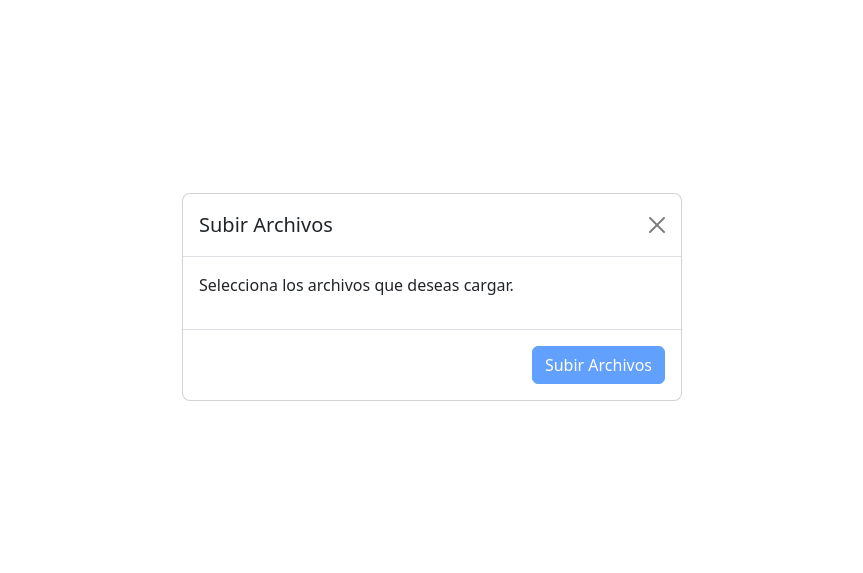
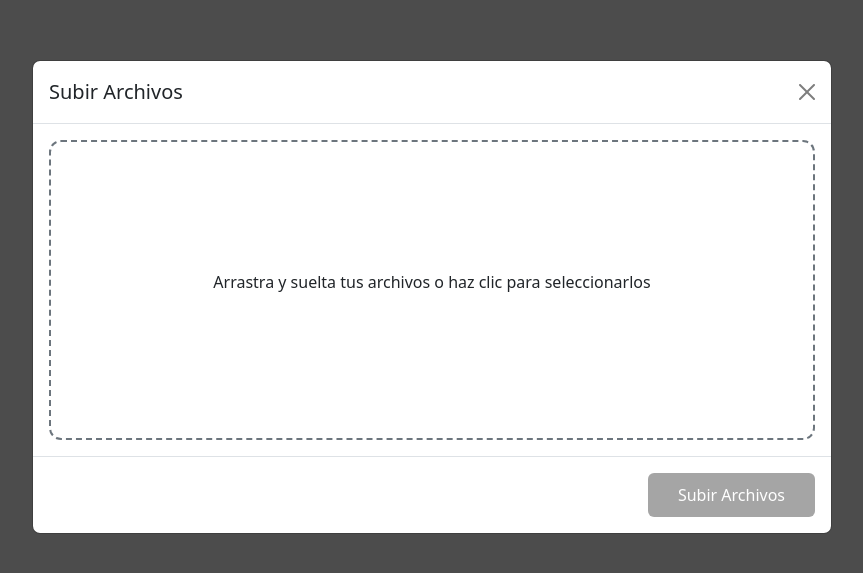
Before and after one commit to andreaortez/LearnConnectPrototipo, a Next.js app: page /modals/UploadModal in a window 1280 px wide. Shown: the part 103-676 px from the top of the page, without its empty margins (208-1071 px from the left). Built offline with nearby package versions, Linux system fonts and the light colour scheme.

Commit message:
modal de subir archivos modificado

```diff
--- a/src/pages/modals/UploadModal.tsx
+++ b/src/pages/modals/UploadModal.tsx
@@ -1,41 +1,139 @@
-import React, { useState } from 'react';
-import Modal from './modal';
+import React, { useState } from "react";
+import axios from "axios";
 
 interface UploadModalProps {
   onClose: () => void;
-    onFileUpload: (files: FileList | null) => void;
+  onFileUpload: (files: File[]) => void;
+}
+
+type OptionKeys = "flashcards" | "resumen" | "examenPractica";
+interface UploadModalProps {
+  onClose: () => void;
+  onFileUpload: (files: File[]) => void;
 }
 
 export default function UploadModal({ onClose, onFileUpload }: UploadModalProps) {
-    const [files, setFiles] = useState<FileList | null>(null);
+  const [dragging, setDragging] = useState(false);
+  const [uploadedFiles, setUploadedFiles] = useState<File[]>([]);
+  const [uploading, setUploading] = useState(false);
+  const [uploadProgress, setUploadProgress] = useState(0);
+  const [selectedOptions, setSelectedOptions] = useState<Record<OptionKeys, boolean>>({
+    flashcards: false,
+    resumen: false,
+    examenPractica: false,
+  });
+
+  const toggleOption = (option: OptionKeys) => {
+    setSelectedOptions((prev) => ({
+      ...prev,
+      [option]: !prev[option],
+    }));
+  };
+
+  const handleDragOver = (e: React.DragEvent<HTMLDivElement>) => {
+    e.preventDefault();
+    setDragging(true);
+  };
+
+  const handleDragLeave = (e: React.DragEvent<HTMLDivElement>) => {
+    e.preventDefault();
+    setDragging(false);
+  };
+
+  const handleDrop = (e: React.DragEvent<HTMLDivElement>) => {
+    e.preventDefault();
+    setDragging(false);
+    const files = Array.from(e.dataTransfer.files);
+    setUploadedFiles((prev) => [...prev, ...files]);
+  };
 
   const handleFileChange = (e: React.ChangeEvent<HTMLInputElement>) => {
-        if (e.target.files) {
-            setFiles(e.target.files);
-        }
+    const files = Array.from(e.target.files || []);
+    setUploadedFiles((prev) => [...prev, ...files]);
   };
 
-    const handleUpload = () => {
-        if (files) {
-            onFileUpload(files);
-            onClose(); // Cierra el modal
+  const simulateUpload = () => {
+    setUploading(true);
+    let progress = 0;
+
+    const interval = setInterval(() => {
+      progress += 10;
+      setUploadProgress(progress);
+      if (progress >= 100) {
+        clearInterval(interval);
+        setUploading(false);
+        setUploadProgress(0);
+        onFileUpload(uploadedFiles);
+        onClose();
       }
+    }, 300);
   };
 
   return (
-        <Modal
-            title="Subir Archivos"
-            message="Selecciona los archivos que deseas cargar."
-            onClose={onClose}
-            footer={
-                <button className="btn btn-primary" onClick={handleUpload} disabled={!files}>
-                    Subir Archivos
+    <div className="modal-overlay">
+      <div className="modal fade show d-block" tabIndex={-1} data-bs-backdrop="static">
+        <div className="modal-dialog modal-dialog-centered modal-lg">
+          <div className="modal-content">
+            <div className="modal-header">
+              <h1 className="modal-title fs-5">Subir Archivos</h1>
+              <button type="button" className="btn-close" aria-label="Close" onClick={onClose}></button>
+            </div>
+            <div className="modal-body">
+              <div
+                className={`dropzone ${dragging ? "dragging" : ""}`}
+                onDragOver={handleDragOver}
+                onDragLeave={handleDragLeave}
+                onDrop={handleDrop}
+                onClick={() => document.getElementById("fileInput")?.click()}
+              >
+                <p>{dragging ? "Suelta los archivos aquí" : "Arrastra y suelta tus archivos o haz clic para seleccionarlos"}</p>
+                <input
+                  type="file"
+                  id="fileInput"
+                  multiple
+                  onChange={handleFileChange}
+                  style={{ display: "none" }}
+                />
+              </div>
+              {uploadedFiles.length > 0 && (
+                <>
+                <ul id="archivosubido" className="mt-3">
+                  {uploadedFiles.map((file, index) => (
+                    <li id="nombrearchivo" key={index}>{file.name}</li>
+                  ))}
+                </ul>
+                <h5 className="mx-2">Generar:</h5>
+                <div id="btngroup-subir" className="fade-in m-3  ">
+                    <button className={`btn btn-tipo m-2 ${selectedOptions.flashcards ? "btn-selected" : ""} `}
+                    onClick={() => toggleOption("flashcards")}>Flashcards</button>
+                    <button className={`btn btn-tipo m-2 ${selectedOptions.resumen ? "btn-selected" : ""} `}
+                    onClick={() => toggleOption("resumen")}>Resumen</button>
+                    <button className={`btn btn-tipo m-2 ${selectedOptions.examenPractica ? "btn-selected" : ""}`}
+                    onClick={() => toggleOption("examenPractica")}>Prueba</button>
+                  </div>
+                  </>
+              )}
+              {uploading && (
+                <div className="progress mt-3">
+                  <div className="progress-bar" role="progressbar" style={{ width: `${uploadProgress}%` }}>
+                    {uploadProgress}%
+                  </div>
+                </div>
+              )}
+            </div>
+            <div className="modal-footer">
+              <button
+                type="button"
+                className="btn btn-subir"
+                onClick={simulateUpload}
+                disabled={uploadedFiles.length === 0 || uploading}
+              >
+                {uploading ? "Generando..." : "Subir Archivos"}
               </button>
-            }
-        >
-            <div className="mb-3">
-                <input type="file" multiple onChange={handleFileChange} />
             </div>
-        </Modal>
+          </div>
+        </div>
+      </div>
+    </div>
   );
 }
--- a/src/styles/styles.css
+++ b/src/styles/styles.css
@@ -421,7 +421,7 @@
 #landing {
     padding: 5%;
     background-color: #9ccc9e;
-    height: 40vh;
+    height: 40%;
     text-align: center;
     justify-items: center;
     align-content: center;
@@ -436,7 +436,7 @@
     /* background-color:rgba(158,204,158,255); */
     /* background-color:#8bc99b ; */
     background: linear-gradient(to bottom, #8bc99b, #47d2a6);
-    height: 70vh;
+    height: 100vh;
     text-align: center;
     justify-items: center;
     align-content: center;
@@ -486,9 +486,8 @@
 .btn-tipo {
     height: 50px;
     width: 220px;
-    color: #4a7557 !important;
-    background-color: none !important;
-    color: #4a7567;
+    color: #ffffff !important;
+    background-color:  rgb(148, 33, 168) !important;
     border: 2px solid rgb(255, 255, 255) !important;
     border-style: groove;
     /* background-color: #c46aa2 !important;
@@ -497,14 +496,13 @@
 
 .btn-tipo.btn-selected {
     /* background-color: #9f4e78 !important;  */
-    background-color: #e6ffeee0 !important;
+    background-color:  rgb(185, 84, 203) !important;
     color: #4a7557;
     border: none !important;
 }
 
 .btn-tipo:hover {
-    background-color: #e6ffeee0 !important;
-    color: #47d2a6 !important;
+    background-color:  rgb(195, 70, 216) !important;
     border: none !important;
 }
 
@@ -523,3 +521,86 @@
     font-variation-settings:
         "wdth" 100;
 }
+
+.modal-overlay {
+    position: fixed;
+    top: 0;
+    left: 0;
+    width: 100vw;
+    height: 100vh;
+    background-color: rgba(0, 0, 0, 0.7);
+    z-index: 1040;
+    display: flex;
+    align-items: center;
+    justify-content: center;
+  }
+
+.dropzone {
+    height: 300px;
+    border: 2px dashed #6c757d;
+    border-radius: 12px;
+    padding: 40px;
+    text-align: center;
+    justify-items: center;
+    align-content: center;
+    cursor: pointer;
+    transition: background-color 0.3s ease;
+  }
+
+  .dropzone.dragging {
+    background-color: rgba(108, 117, 125, 0.1);
+  }
+
+  ul {
+    list-style: none;
+    padding: 0;
+  }
+
+  #archivosubido {
+    background-color: #f3f3f4;
+    margin: 5px 0;
+    padding: 10px;
+    border-radius: 6px;
+  }
+
+  #btngroup-subir {
+    display: flex;
+    align-items: center;
+    justify-content: center;
+  }
+
+  .btn-subir {
+    background-color: rgb(118, 118, 118) !important;
+    color: #ffffff !important;
+    border: none !important;
+    padding: 10px 30px !important;
+    margin: 5px;
+}
+.modal-content {
+    animation: slideIn 0.3s ease-out;
+  }
+
+  @keyframes slideIn {
+    from {
+      transform: translateY(-20px);
+      opacity: 0;
+    }
+    to {
+      transform: translateY(0);
+      opacity: 1;
+    }
+  }
+  .progress {
+    height: 20px;
+    background-color: #e9ecef;
+    border-radius: 10px;
+    overflow: hidden;
+  }
+
+  .progress-bar {
+    background: linear-gradient(135deg, #8bc99b, #47d2a6);
+    transition: width 0.3s ease;
+    color: white;
+    font-weight: bold;
+    text-align: center;
+  }
```
Also changed, not shown: src/pages/HomePage.tsx (+22 -30 lines). Lines whose indentation alone changed are shown as unchanged.
